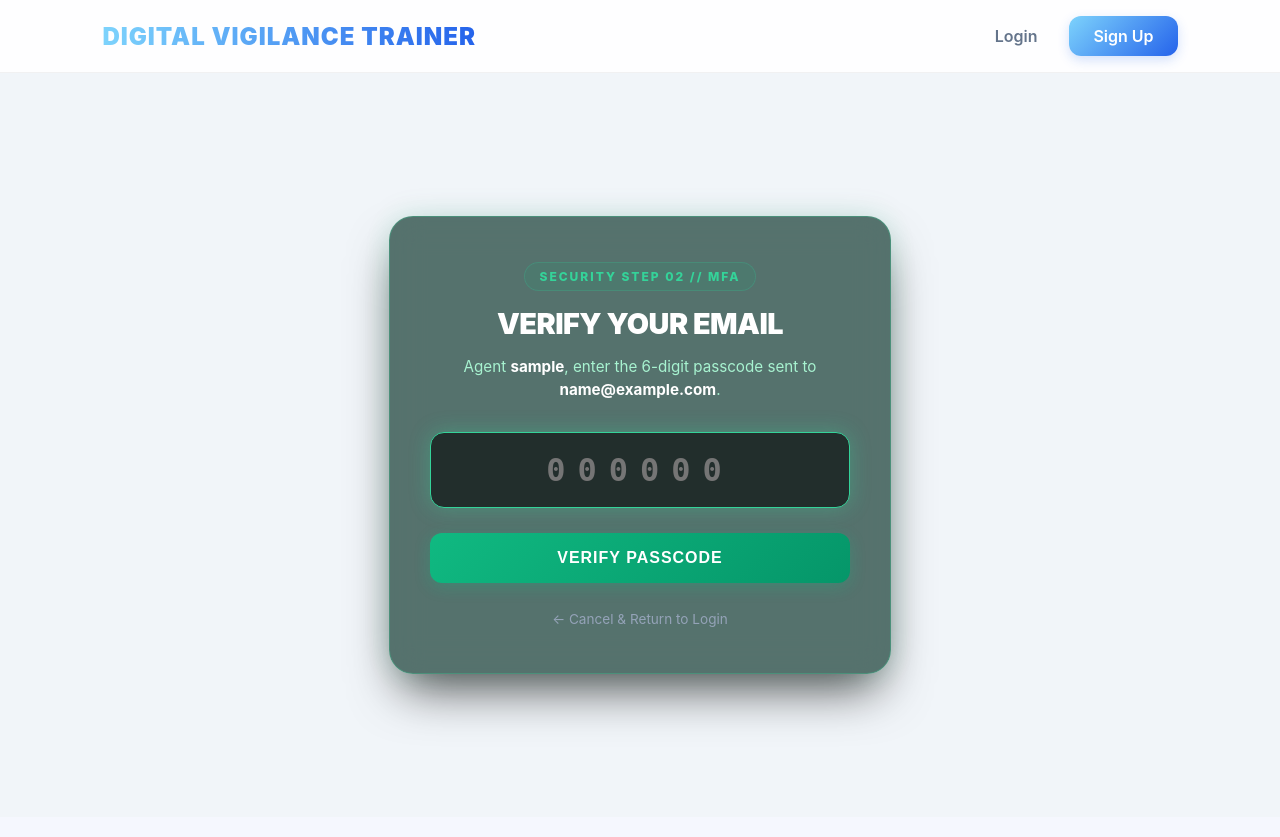
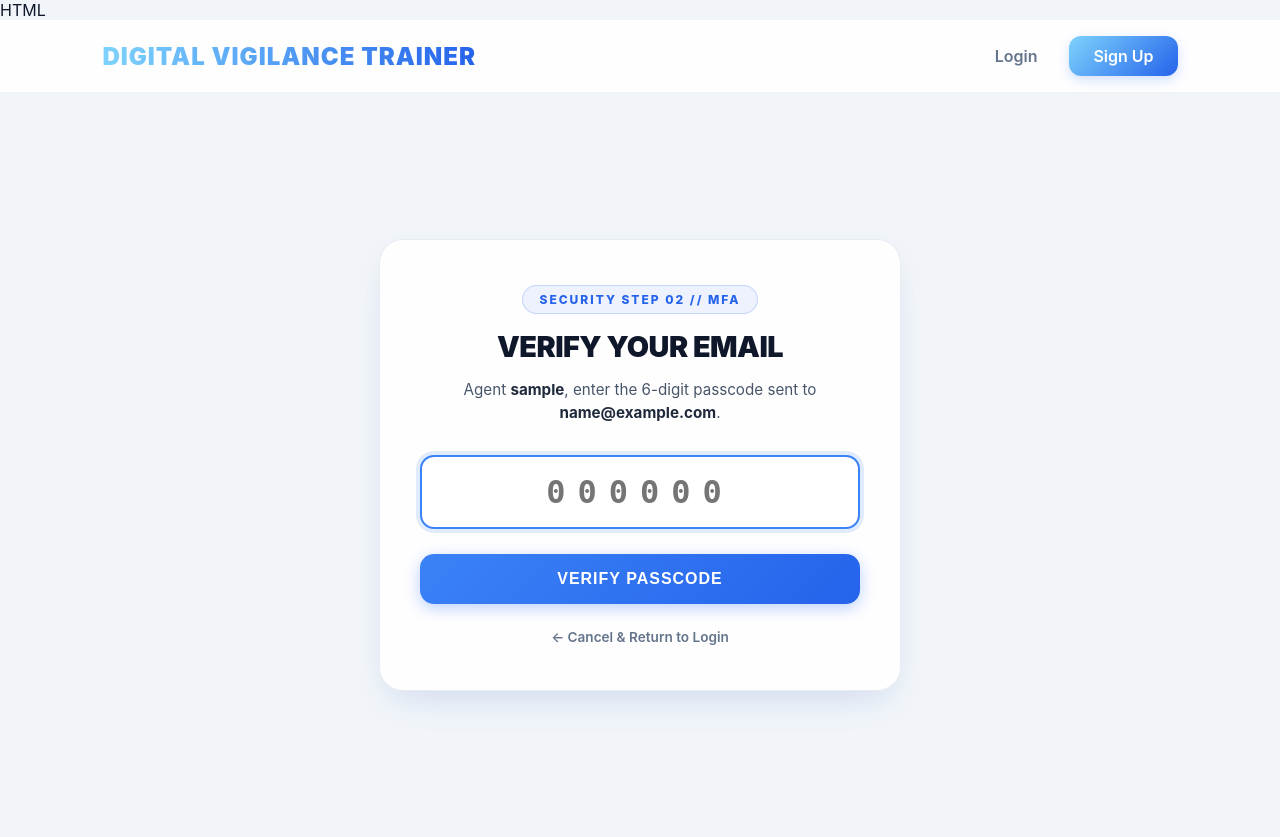
Before and after one commit to Shifty08/Digital-Vigilance-Trainer, a Django app: template trainer/templates/trainer/verify_otp.html in a window 1280 px wide. Before the commit the page ends 728 px from the top, so only its background shows below. Run offline with Django 5.2, Linux system fonts and the light colour scheme; the template is opened without the code that fills it: most values are stand-ins (such as "Sample title", 1, 10 or a date in 2020).

Commit message:
Polishing of buttons

```diff
--- a/trainer/templates/trainer/play.html
+++ b/trainer/templates/trainer/play.html
@@ -150,7 +150,7 @@
 
         .btn-safe { background: var(--action-blue); border-bottom: 5px solid #1e40af; }
         .btn-danger { background: var(--danger-red); border-bottom: 5px solid #be123c; }
-        .btn-dto { background: var(--dto-amber); border-bottom: 5px solid #b45309; }
+        .btn-report { background: var(--dto-amber); border-bottom: 5px solid #b45309; }
 
 
         .action-btn:active { transform: translateY(3px); border-bottom: 0; }
--- a/trainer/templates/trainer/verify_otp.html
+++ b/trainer/templates/trainer/verify_otp.html
@@ -1,3 +1,4 @@
+HTML
 {% extends 'trainer/base.html' %}
 
 {% block content %}
@@ -11,18 +12,18 @@
     }
 
     .mfa-card {
-        background: rgba(2, 44, 34, 0.65);
+        background: rgba(255, 255, 255, 0.9);
         backdrop-filter: blur(16px);
         -webkit-backdrop-filter: blur(16px);
         width: 100%;
-        max-width: 420px;
+        max-width: 440px;
         padding: 45px 40px;
         border-radius: 24px;
-        border: 1px solid rgba(52, 211, 153, 0.3);
-        box-shadow: 0 25px 50px -12px rgba(0, 0, 0, 0.7),
-                    0 0 30px rgba(16, 185, 129, 0.15);
+        border: 1px solid rgba(226, 232, 240, 0.8);
+        box-shadow: 0 20px 40px -15px rgba(37, 99, 235, 0.12),
+                    0 10px 30px rgba(0, 0, 0, 0.04);
         text-align: center;
-        color: white;
+        color: #0f172a;
         transition: transform 0.3s ease, box-shadow 0.3s ease;
     }
 
@@ -30,14 +31,14 @@
         display: inline-block;
         font-size: 0.75rem;
         font-weight: 800;
-        color: #34d399;
+        color: #2563eb;
         letter-spacing: 2px;
         text-transform: uppercase;
         margin-bottom: 15px;
-        background: rgba(16, 185, 129, 0.1);
-        padding: 6px 14px;
+        background: rgba(37, 99, 235, 0.08);
+        padding: 6px 16px;
         border-radius: 20px;
-        border: 1px solid rgba(52, 211, 153, 0.2);
+        border: 1px solid rgba(37, 99, 235, 0.2);
     }
 
     .mfa-card h2 {
@@ -45,27 +46,27 @@
         font-size: 1.8rem;
         font-weight: 900;
         letter-spacing: -0.5px;
-        color: #ffffff;
+        color: #0f172a;
     }
 
     .mfa-card p {
-        color: #a7f3d0;
+        color: #475569;
         font-size: 0.95rem;
         line-height: 1.5;
         margin-bottom: 30px;
     }
 
     .mfa-card p b {
-        color: #ffffff;
+        color: #1e293b;
     }
 
     .otp-input {
         width: 100%;
-        padding: 18px;
+        padding: 16px;
         border-radius: 14px;
-        border: 1.5px solid rgba(52, 211, 153, 0.3);
-        background: rgba(0, 0, 0, 0.45);
-        color: #34d399;
+        border: 2px solid #cbd5e1;
+        background: #f8fafc;
+        color: #1e293b;
         font-size: 2rem;
         font-weight: 900;
         text-align: center;
@@ -78,17 +79,17 @@
     }
 
     .otp-input:focus {
-        border-color: #34d399;
-        background: rgba(0, 0, 0, 0.6);
-        box-shadow: 0 0 20px rgba(52, 211, 153, 0.35);
+        border-color: #3b82f6;
+        background: #ffffff;
+        box-shadow: 0 0 0 4px rgba(59, 130, 246, 0.15);
     }
 
     .btn-verify {
         width: 100%;
         padding: 16px;
         border: none;
-        border-radius: 12px;
-        background: linear-gradient(135deg, #10b981 0%, #059669 100%);
+        border-radius: 14px;
+        background: linear-gradient(135deg, #3b82f6 0%, #2563eb 100%);
         color: white;
         font-size: 1rem;
         font-weight: 800;
@@ -96,13 +97,13 @@
         letter-spacing: 1px;
         cursor: pointer;
         transition: all 0.3s ease;
-        box-shadow: 0 4px 15px rgba(16, 185, 129, 0.3);
+        box-shadow: 0 4px 15px rgba(37, 99, 235, 0.3);
     }
 
     .btn-verify:hover {
-        background: linear-gradient(135deg, #34d399 0%, #10b981 100%);
+        background: linear-gradient(135deg, #60a5fa 0%, #3b82f6 100%);
         transform: translateY(-2px);
-        box-shadow: 0 8px 25px rgba(52, 211, 153, 0.4);
+        box-shadow: 0 8px 25px rgba(37, 99, 235, 0.4);
     }
 
     .btn-verify:active {
@@ -110,26 +111,26 @@
     }
 
     .error-alert {
-        background: rgba(225, 29, 72, 0.15);
-        color: #fca5a5;
-        border: 1px solid rgba(239, 68, 68, 0.4);
+        background: rgba(239, 68, 68, 0.1);
+        color: #dc2626;
+        border: 1px solid rgba(239, 68, 68, 0.3);
         padding: 12px 16px;
         border-radius: 12px;
         margin-bottom: 25px;
         font-size: 0.85rem;
         font-weight: 700;
-        backdrop-filter: blur(5px);
     }
 
     .link-return {
-        color: #94a3b8;
+        color: #64748b;
         font-size: 0.85rem;
         text-decoration: none;
+        font-weight: 600;
         transition: color 0.2s ease;
     }
 
     .link-return:hover {
-        color: #34d399;
+        color: #2563eb;
     }
 </style>
 
```
